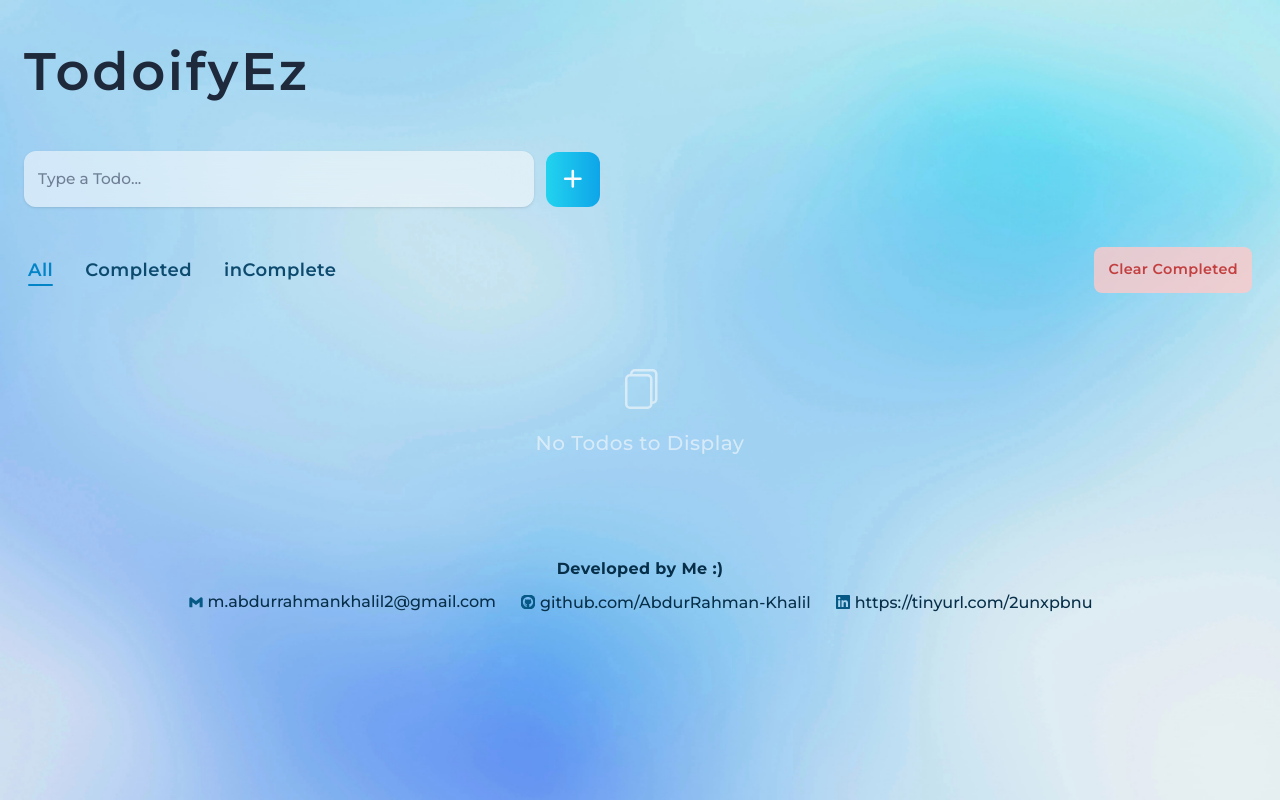
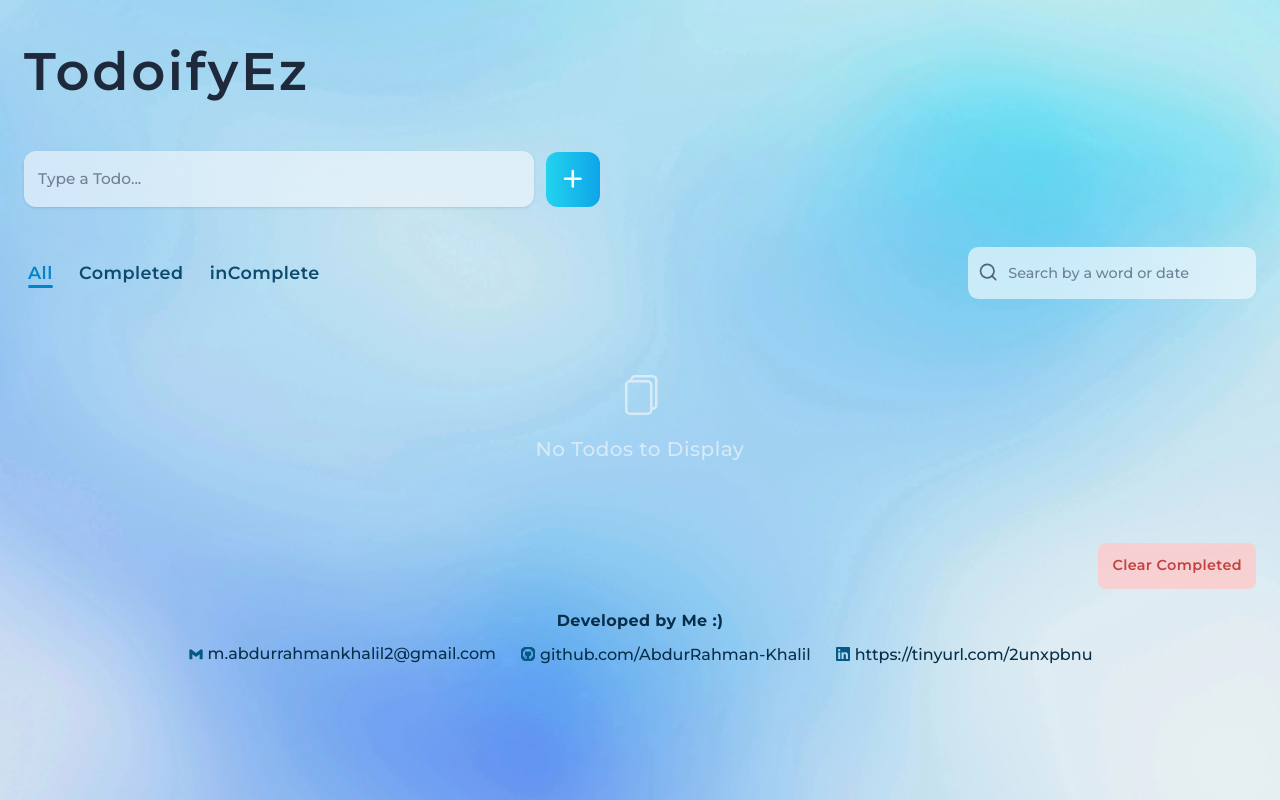
Before and after one commit to AbdurRahman-Khalil/todoify_ez, a React (Vite) app: page / in a window 1280 px wide. Built offline with nearby package versions, Linux system fonts and the light colour scheme; a web font is replaced by a local one.

Commit message:
add search function and other

```diff
--- a/src/App.jsx
+++ b/src/App.jsx
@@ -2,9 +2,9 @@ import { Logo } from "./components/Logo";
 import { Menu } from "./components/menu/Menu";
 import { TodoForm } from "./components/todos/TodoForm";
 import { Todos } from "./components/todos/Todos";
+import { ClearBtn } from "./components/menu/ClearBtn";
+import { FooterContent } from "./components/FooterContent";
 
-import { FaGithubSquare, FaLinkedin } from "react-icons/fa";
-import { BiLogoGmail } from "react-icons/bi";
 
 
 export const App = () => {
@@ -20,26 +20,13 @@ export const App = () => {
         <main>
           <Menu />
           <Todos />
+          <div className="text-end">
+            <ClearBtn />
+          </div>
         </main>
 
         <footer className="text-sky-950 pt-5 flex justify-center text-center">
-          <div className="flex flex-col gap-2">
-            <p className="font-bold tracking-wide">{`Developed by Me :)`}</p>
-            <div className="flex justify-center items-center gap-x-6 gap-y-2.5 flex-wrap font-medium">
-              <div className="flex items-center gap-1">
-                <BiLogoGmail className="text-sky-800" />
-                <a className="max-[395px]:text-[0.9rem] max-[363px]:text-[0.882rem] " href="https://m.abdurrahmankhalil2@gmail.com" target="_blank">m.abdurrahmankhalil2@gmail.com</a>
-              </div>
-              <div className="flex items-center gap-1">
-                <FaGithubSquare className="rounded-full text-sky-800" />
-                <a className="max-[395px]:text-[0.9rem] max-[363px]:text-[0.882rem] mt-0.5" href="https://github.com/AbdurRahman-Khalil" target="_blank">github.com/AbdurRahman-Khalil</a>
-              </div>
-              <div className="flex items-center gap-1">
-                <FaLinkedin className="text-sky-800" />
-                <a className="max-[395px]:text-[0.9rem] max-[363px]:text-[0.882rem] mt-0.5" href="https://tinyurl.com/2unxpbnu" target="_blank">https://tinyurl.com/2unxpbnu</a>
-              </div>
-            </div>
-          </div>
+          <FooterContent />
         </footer>
 
       </div>
--- /dev/null
+++ b/src/components/FooterContent.jsx
@@ -0,0 +1,25 @@
+import { FaGithubSquare, FaLinkedin } from "react-icons/fa";
+import { BiLogoGmail } from "react-icons/bi";
+
+
+export const FooterContent = () => {
+    return (
+        <div className="flex flex-col gap-2">
+            <p className="font-bold tracking-wide">{`Developed by Me :)`}</p>
+            <div className="flex justify-center items-center gap-x-6 gap-y-2.5 flex-wrap font-medium">
+                <div className="flex items-center gap-1">
+                    <BiLogoGmail className="text-sky-800" />
+                    <a className="max-[395px]:text-[0.9rem] max-[363px]:text-[0.882rem] " href="https://m.abdurrahmankhalil2@gmail.com" target="_blank">m.abdurrahmankhalil2@gmail.com</a>
+                </div>
+                <div className="flex items-center gap-1">
+                    <FaGithubSquare className="rounded-full text-sky-800" />
+                    <a className="max-[395px]:text-[0.9rem] max-[363px]:text-[0.882rem] mt-0.5" href="https://github.com/AbdurRahman-Khalil" target="_blank">github.com/AbdurRahman-Khalil</a>
+                </div>
+                <div className="flex items-center gap-1">
+                    <FaLinkedin className="text-sky-800" />
+                    <a className="max-[395px]:text-[0.9rem] max-[363px]:text-[0.882rem] mt-0.5" href="https://tinyurl.com/2unxpbnu" target="_blank">https://tinyurl.com/2unxpbnu</a>
+                </div>
+            </div>
+        </div>
+    );
+};
--- a/src/components/menu/Menu.jsx
+++ b/src/components/menu/Menu.jsx
@@ -2,7 +2,7 @@ import { useState, useRef, useEffect } from "react";
 
 import { MenuBtn } from "./MenuBtn";
 import { MenuItem } from "./MenuItem";
-import { ClearBtn } from "./ClearBtn";
+import { SearchBar } from "./SearchBar";
 
 
 
@@ -31,26 +31,26 @@ export const Menu = () => {
 
 
     return (
-        <ul className="relative flex justify-between mb-6 mt-10 mx-1 list-none duration-200 ease-linear">
+        <ul className="relative flex justify-between items-center mb-6 mt-10 ml-1 list-none duration-200 ease-linear">
             <MenuBtn handleIsMenuOpen={handleIsMenuOpen} />
 
             <div
                 id="menu"
                 ref={menuRef}
-                className={`sm:static sm:flex sm:items-center sm:gap-8 sm:space-y-0 sm:border-0 sm:bg-transparent sm:backdrop-blur-0 sm:p-0
-                space-y-3 absolute top-[0.67rem] left-9 z-20 rounded-xl border-2 border-slate-50/35 bg-slate-100/[50%] backdrop-blur-xl px-[1.12rem] py-3.5
-                duration-200 ease-out transform transition-all
-                ${isMenuOpen
+                className={`sm:static sm:flex sm:items-center sm:gap-[1.65rem] sm:space-y-0 sm:border-0 sm:bg-transparent sm:backdrop-blur-0 sm:p-0
+                    space-y-3 absolute top-[0.67rem] left-9 z-20 rounded-xl border-2 border-slate-50/35 bg-slate-100/[50%] backdrop-blur-xl px-[1.12rem] py-3.5
+                    duration-200 ease-out transform transition-all
+                    ${isMenuOpen
                         ? "max-[639px]:opacity-100 max-[639px]:scale-100"
                         : "max-[639px]:opacity-0 max-[639px]:scale-95 max-[639px]:pointer-events-none"
-                }`}
+                    }`}
             >
                 <MenuItem tabName={"All"} />
                 <MenuItem tabName={"Completed"} />
                 <MenuItem tabName={"inComplete"} />
             </div>
 
-            <ClearBtn />
+            <SearchBar />
         </ul>
     );
 };
--- a/src/components/menu/MenuBtn.jsx
+++ b/src/components/menu/MenuBtn.jsx
@@ -5,7 +5,7 @@ export const MenuBtn = ({ handleIsMenuOpen }) => {
 
     return (
         <button className="sm:hidden text-sky-700 hover:text-sky-600/[93%]" onClick={handleIsMenuOpen}>
-            <CgMenuLeft className="text-[1.8rem] duration-200 ease-in" />
+            <CgMenuLeft className="text-[2.1rem] duration-200 ease-in" />
         </button>
     );
 };
--- a/src/components/menu/MenuItem.jsx
+++ b/src/components/menu/MenuItem.jsx
@@ -20,9 +20,9 @@ export const MenuItem = ({ tabName }) => {
     return (
         <li
             id={tabName}
-            className={`relative text-lg font-semibold tracking-wide duration-200 ease-linear before:opacity-0
+            className={`relative text-[1.1rem] font-semibold tracking-wide duration-200 ease-linear before:opacity-0
                 ${tab === tabName ?
-                    "text-sky-600 before:absolute before:-bottom-0.5 before:left-0 before:w-full before:h-[0.15rem] before:rounded-full before:bg-sky-600 sm:before:opacity-100 before:duration-200 before:ease-linear" :
+                    "text-sky-600 before:absolute before:-bottom-0.5 before:left-0 before:w-full before:h-[0.2rem] before:rounded-full before:bg-sky-600 sm:before:opacity-100 before:duration-200 before:ease-linear" :
                     "text-sky-900"}
             `}
             role="button"
--- /dev/null
+++ b/src/components/menu/SearchBar.jsx
@@ -0,0 +1,30 @@
+import useTodosStore from "../../store/TodosStore";
+
+import { FiSearch } from "react-icons/fi";
+
+
+export const SearchBar = () => {
+    const { searchQuery, updateSearchQuery } = useTodosStore((state) => ({
+        searchQuery: state.searchQuery,
+        updateSearchQuery: state.updateSearchQuery
+    }));
+
+
+    return (
+        <form className="max-w-full md:w-[18rem] text-slate-800 flex items-center bg-slate-50/[65%] backdrop-blur-xl rounded-[0.65rem] duration-200 ease-linear">
+            <FiSearch className="text-[2.05rem] text-slate-600/90 pl-2.5 pb-[0.18rem]" />
+            <input
+                className="w-full px-2.5 pt-3.5 pb-[0.92rem] font-medium outline-none
+                text-[0.96rem] placeholder:text-[0.9rem] placeholder:text-slate-500/90
+                bg-transparent duration-200 ease-linear"
+                type="text"
+                id="search"
+                name="search"
+                placeholder="Search by a word or date"
+                value={searchQuery}
+                onChange={(e) => updateSearchQuery(e.target.value)}
+            />
+
+        </form>
+    );
+};
--- a/src/components/todos/Todos.jsx
+++ b/src/components/todos/Todos.jsx
@@ -8,8 +8,9 @@ import { BsFiles } from "react-icons/bs";
 
 
 export const Todos = () => {
-    const { filteredTodos } = useTodosStore((state) => ({
-        filteredTodos: state.filteredTodos
+    const { filteredTodos, searchQuery } = useTodosStore((state) => ({
+        filteredTodos: state.filteredTodos,
+        searchQuery: state.searchQuery,
     }));
 
 
@@ -25,7 +26,17 @@ export const Todos = () => {
                         <BsFiles className="text-[2.5rem]" />
                         <p className="text-xl font-medium tracking-wide">No Todos to Display</p>
                     </div>
-                ) : (filteredTodos.map(todo => (
+                ) : (
+                    filteredTodos.filter(todo => {
+                        const lowercasedQuery = searchQuery.trim().toLowerCase();
+
+                        return lowercasedQuery === ""
+                            ?
+                            todo
+                            :
+                            todo.todo.toLowerCase().includes(lowercasedQuery) ||
+                            todo.addedOn.toLowerCase().includes(lowercasedQuery)
+                    }).map(todo => (
                         <Todo
                             key={todo.id}
                             id={todo.id}
--- a/src/index.css
+++ b/src/index.css
@@ -41,14 +41,10 @@
 
     /* Todo */
     .todo-enter {
-        animation: fadeInScale 0.4s ease forwards;
+        animation: fadeInTodo 0.4s ease forwards;
     }
 
-    /* .todo-exit {
-        animation: fadeOutScale 0.3s ease forwards;
-    } */
-
-    @keyframes fadeInScale {
+    @keyframes fadeInTodo {
         0% {
             opacity: 0;
             transform: scale(0.9);
@@ -59,6 +55,10 @@
             transform: scale(1);
         }
     }
+
+    /* .todo-exit {
+        animation: fadeOutScale 0.3s ease forwards;
+    } */
 
     /* @keyframes fadeOutScale {
         0% {
@@ -71,6 +71,22 @@
             transform: scale(0.95);
         }
     } */
+
+    .todo-modal {
+        animation: fadeInModal 0.25s ease forwards;
+    }
+
+    @keyframes fadeInModal {
+        0% {
+            opacity: 0;
+            /* backdrop-filter: blur(0rem); */
+        }
+
+        100% {
+            opacity: 1;
+            /* backdrop-filter: blur(1rem); */
+        }
+    }
 
 
     /* desgining scrollbar */
--- a/src/store/TodosStore.js
+++ b/src/store/TodosStore.js
@@ -8,6 +8,8 @@ const TodosStore = (set) => ({
     todos: [],
     filteredTodos: [],
     tab: "All",
+
+    searchQuery: "",
 
     todoId: null,
     isModalOpen: false,
@@ -71,6 +73,12 @@ const TodosStore = (set) => ({
         ));
     },
 
+    updateSearchQuery: (searchQuery) => {
+        set(() => (
+            { searchQuery: searchQuery }
+        ));
+    },
+
     openModal: (id) => {
         set(() => (
             { todoId: id, isModalOpen: true }
```
Also changed, not shown: src/components/todos/TodoModal.jsx (+15 -37 lines). Lines whose indentation alone changed are shown as unchanged.
